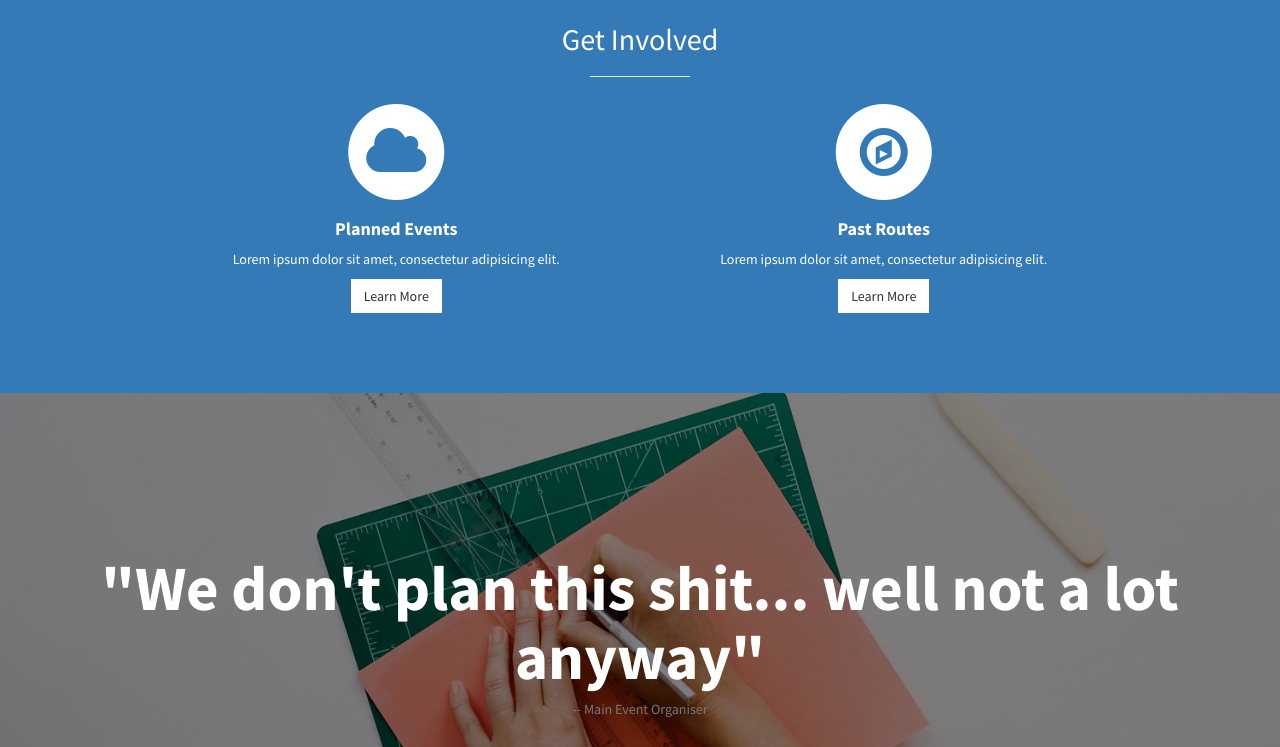
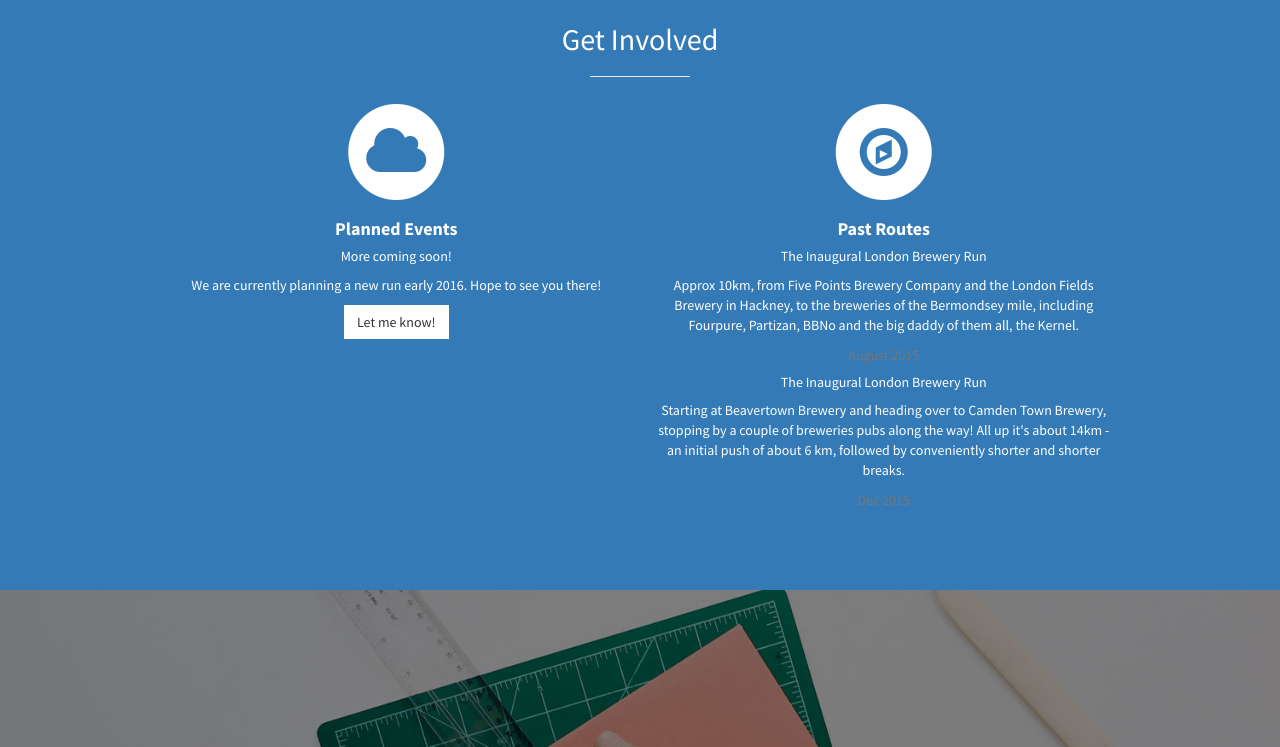
Before and after one commit to pasodoff/pissfit, a plain HTML site: page index.html in a window 1280 px wide. Shown: the part 1089-1836 px from the top of the page. Drawn offline with Linux system fonts and the light colour scheme.

Commit message:
Added planned events copy

```diff
--- a/index.html
+++ b/index.html
@@ -98,8 +98,9 @@
                                 <h4>
                                     <strong>Planned Events</strong>
                                 </h4>
-                                <p>Lorem ipsum dolor sit amet, consectetur adipisicing elit.</p>
-                                <a href="#" class="btn btn-light">Learn More</a>
+                                <h5>More coming soon!</h5>
+                                <p>We are currently planning a new run early 2016. Hope to see you there!</p>
+                                <a href="#" class="btn btn-light" data-bind="click: emailSignUp">Let me know!</a>
                             </div>
                         </div>
                         <div class="col-md-6 col-sm-6">
@@ -111,8 +112,12 @@
                                 <h4>
                                     <strong>Past Routes</strong>
                                 </h4>
-                                <p>Lorem ipsum dolor sit amet, consectetur adipisicing elit.</p>
-                                <a href="#" class="btn btn-light">Learn More</a>
+                                <h5>The Inaugural London Brewery Run</h5>
+                                <p>Approx 10km, from Five Points Brewery Company and the London Fields Brewery in Hackney, to the breweries of the Bermondsey mile, including Fourpure, Partizan, BBNo and the big daddy of them all, the Kernel.</p>
+                                <p class="text-muted">August 2015</p>
+                                <h5>The Inaugural London Brewery Run</h5>
+                                <p>Starting at Beavertown Brewery and heading over to Camden Town Brewery, stopping by a couple of breweries pubs along the way! All up it's about 14km - an initial push of about 6 km, followed by conveniently shorter and shorter breaks.</p>
+                                <p class="text-muted">Dec 2015</p>
                             </div>
                         </div>
                     </div>
```
